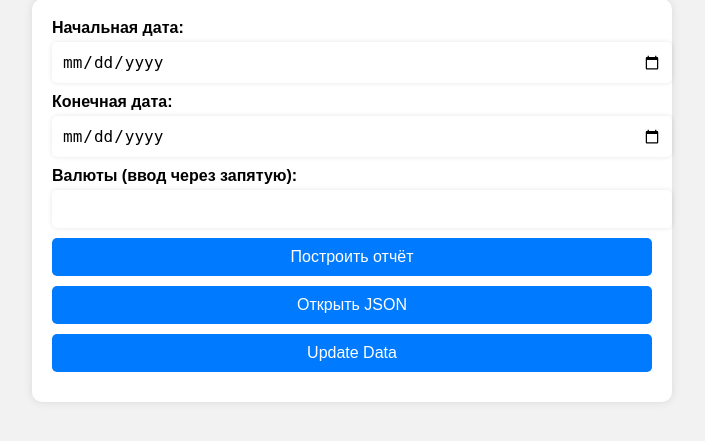
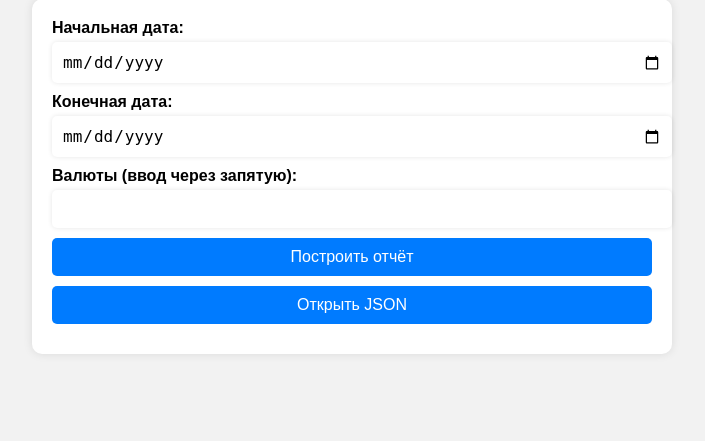
Before and after one commit to Em1stark/Currency-updater, a Flask app: page / in a window 1280 px wide. Shown: the part 109-550 px from the top of the page, without its empty margins (288-993 px from the left). Run offline with Flask 2, Linux system fonts and the light colour scheme; parts of the project's set-up code (start-up, migrations or seed data) failed here and were passed over.

Commit message:
First commit

```diff
--- a/app.py
+++ b/app.py
@@ -1,5 +1,3 @@
-from datetime import timedelta
-
 from flask import Flask, jsonify, request, render_template
 from config import Config
 from extensions import db, scheduler
@@ -28,82 +26,6 @@ def create_app():
     from flask import request
 
     from flask import request, jsonify
-    from flask import jsonify
-
-    @app.route('/update_data', methods=['POST'])
-    def update_data():
-        data = request.get_json()
-        start_date = data.get('start_date')
-        end_date = data.get('end_date')
-        currencies = data.get('currencies')
-
-        # Валидация и разбор входных данных
-        try:
-            start_date = datetime.strptime(start_date, "%Y-%m-%d").date()
-            end_date = datetime.strptime(end_date, "%Y-%m-%d").date()
-        except ValueError:
-            return "Неверный формат даты. Используйте формат 'YYYY-MM-DD'.", 400
-
-        currencies = [c.strip() for c in currencies.split(',')]
-        if not all(currencies):
-            return "Неверный ввод валют. Пожалуйста, предоставьте список кодов валют, разделенных запятыми.", 400
-
-        # Здесь вы можете добавить логику обновления базы данных с использованием полученных данных
-        # ...
-
-        return jsonify({"message": "Данные успешно обновлены"})
-
-    @app.route('/fetch_data', methods=['POST'])
-    def fetch_data():
-        start_date = request.form.get('start_date')
-        end_date = request.form.get('end_date')
-
-        try:
-            start_date = datetime.strptime(start_date, "%Y-%m-%d").date()
-            end_date = datetime.strptime(end_date, "%Y-%m-%d").date()
-        except ValueError:
-            return "Invalid date format. Please use 'YYYY-MM-DD' format.", 400
-
-        RateService.fetch_rates_by_date_range(start_date, end_date)
-        return "Data fetched successfully.", 200
-
-    @app.route('/update_data', methods=['POST'])
-    def update_data():
-        data = request.get_json()
-        start_date = data.get('start_date')
-        end_date = data.get('end_date')
-        currencies = data.get('currencies')
-
-        # Валидация и разбор входных данных
-        try:
-            start_date = datetime.strptime(start_date, "%Y-%m-%d").date()
-            end_date = datetime.strptime(end_date, "%Y-%m-%d").date()
-        except ValueError:
-            return "Неверный формат даты. Используйте формат 'YYYY-MM-DD'.", 400
-
-        currencies = [c.strip() for c in currencies.split(',')]
-        if not all(currencies):
-            return "Неверный ввод валют. Пожалуйста, предоставьте список кодов валют, разделенных запятыми.", 400
-
-        # Логика обновления базы данных
-        for currency_code in currencies:
-            currency_info = CurrencyInfoService.get_by_code(currency_code)
-            if not currency_info:
-                continue
-
-            current_date = start_date
-            while current_date <= end_date:
-
-                import random
-                amount = 1
-                rate_value = random.uniform(0.5, 2.0)
-
-                rate_date = RateDateService.find_or_create(current_date)
-                RateService.create_or_update(rate_date, currency_info, amount, rate_value)
-
-                current_date += timedelta(days=1)
-
-        return jsonify({"message": "Данные успешно обновлены"})
 
     @app.route('/report', methods=['GET'])
     def get_rates_report():
--- a/templates/index.html
+++ b/templates/index.html
@@ -151,7 +151,6 @@
 
     <button type="submit">Построить отчёт</button>
     <button type="button" onclick="openRawJson();">Открыть JSON</button>
-    <button type="button" onclick="updateData();">Update Data</button>
 </form>
 
 <!-- Add a spinner to show while data is loading -->
@@ -240,33 +239,6 @@
 
         errorSection.appendChild(error);
     }
-    async function updateData() {
-    const startDate = document.getElementById("start_date").value;
-    const endDate = document.getElementById("end_date").value;
-    const currencies = document.getElementById("currencies").value;
-
-    try {
-        const response = await fetch(`/update_data`, {
-            method: 'POST',
-            headers: {
-                'Content-Type': 'application/json'
-            },
-            body: JSON.stringify({
-                start_date: startDate,
-                end_date: endDate,
-                currencies: currencies
-            })
-        });
-
-        if (!response.ok) {
-            throw new Error(`Error updating data: ${response.statusText}`);
-        }
-        const result = await response.json();
-        alert(result.message);
-    } catch (error) {
-        alert(error.message);
-    }
-    }
 </script>
 </body>
 </html>
```
Also changed, not shown: services.py (+1 -29 lines), 1 other file.
